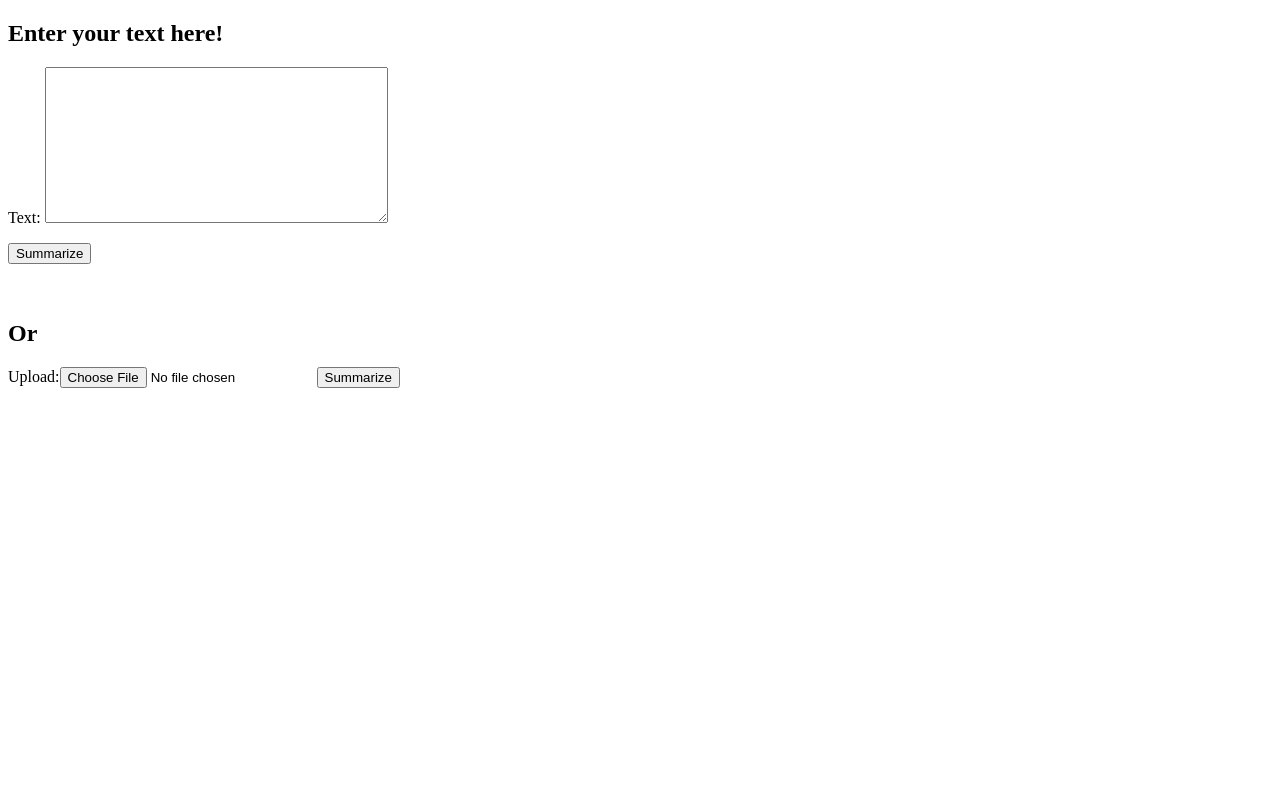
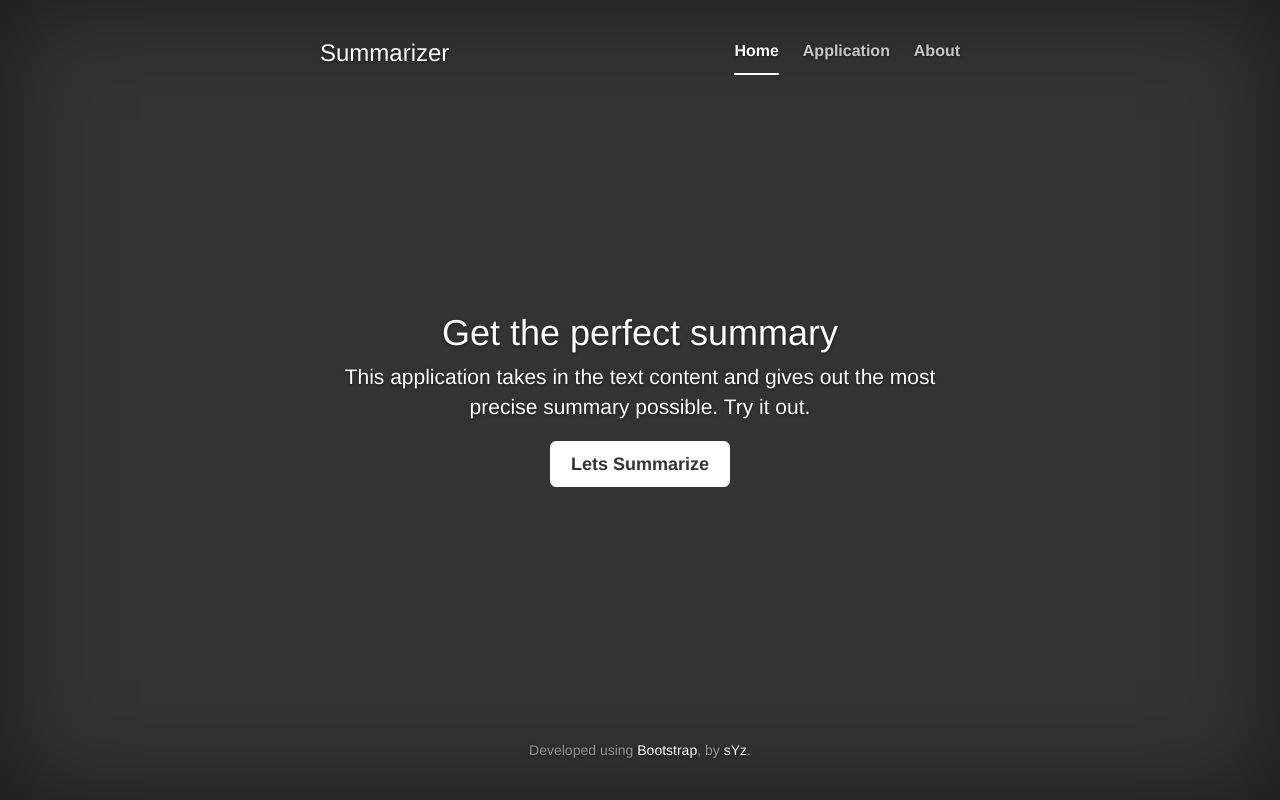
Before and after one commit to zsharique/django-summarizer, a Django app: page / in a window 1280 px wide. Run offline with Django 3.2, Linux system fonts and the light colour scheme; some libraries are stand-ins or nearby versions.

Commit message:
bootstrap implementation trial

```diff
--- /dev/null
+++ b/app/templates/base.html
@@ -0,0 +1,70 @@
+{% load staticfiles %}
+<!DOCTYPE html>
+<html lang="en">
+  <head>
+    <meta charset="utf-8">
+    <meta http-equiv="X-UA-Compatible" content="IE=edge">
+    <meta name="viewport" content="width=device-width, initial-scale=1">
+    <!-- The above 3 meta tags *must* come first in the head; any other head content must come *after* these tags -->
+    <meta name="description" content="">
+    <meta name="author" content="">
+    <!-- <link rel="icon" href="../../favicon.ico"> -->
+
+    <title>Summarizer</title>
+
+    <!-- Bootstrap core CSS -->
+    <link href="{% static 'app/css/bootstrap.min.css' %}" rel="stylesheet">
+
+    <!-- IE10 viewport hack for Surface/desktop Windows 8 bug -->
+    <link href="{% static 'app/css/ie10-viewport-bug-workaround.css' %}" rel="stylesheet">
+
+    <!-- Custom styles for this template -->
+    <link href="{% static 'app/css/cover.css' %}" rel="stylesheet">
+
+    <!-- Just for debugging purposes. Don't actually copy these 2 lines! -->
+    <!--[if lt IE 9]><script src="../../assets/js/ie8-responsive-file-warning.js"></script><![endif]-->
+    <!-- <script src="../../assets/js/ie-emulation-modes-warning.js"></script> -->
+
+    <!-- HTML5 shim and Respond.js for IE8 support of HTML5 elements and media queries -->
+    <!--[if lt IE 9]>
+      <script src="https://oss.maxcdn.com/html5shiv/3.7.2/html5shiv.min.js"></script>
+      <script src="https://oss.maxcdn.com/respond/1.4.2/respond.min.js"></script>
+    <![endif]-->
+  </head>
+
+  <body>
+
+    <div class="site-wrapper">
+
+      <div class="site-wrapper-inner">
+
+        <div class="cover-container">
+
+          {% include 'navbar.html' %}
+
+          {% block content %}
+
+          {% endblock %}
+
+          <div class="mastfoot">
+            <div class="inner">
+              <p>Developed using <a href="http://getbootstrap.com">Bootstrap</a>, by <a href="https://github.com/zsharique">sYz</a>.</p>
+            </div>
+          </div>
+
+        </div>
+
+      </div>
+
+    </div>
+
+    <!-- Bootstrap core JavaScript
+    ================================================== -->
+    <!-- Placed at the end of the document so the pages load faster -->
+    <script src="{% static 'app/js/jquery.min.js' %}"></script>
+    <script>window.jQuery || document.write('<script src="../../assets/js/vendor/jquery.min.js"><\/script>')</script>
+    <script src="{% static 'app/js/bootstrap.min.js' %}"></script>
+    <!-- IE10 viewport hack for Surface/desktop Windows 8 bug -->
+    <script src="{% static 'app/js/ie10-viewport-bug-workaround.js' %}"></script>
+  </body>
+</html>
--- /dev/null
+++ b/app/templates/home.html
@@ -0,0 +1,13 @@
+{% extends 'base.html' %}
+
+{% block content %}
+
+<div class="inner cover">
+	<h1 class="cover-heading">Get the perfect summary</h1>
+	<p class="lead">This application takes in the text content and gives out the most precise summary possible. Try it out.</p>
+	<p class="lead">
+		<a href="/app" class="btn btn-lg btn-default">Lets Summarize</a>
+	</p>
+</div>
+
+{% endblock %}
--- a/app/templates/landing.html
+++ b/app/templates/landing.html
@@ -1,7 +1,9 @@
+{% load staticfiles %}
 <!DOCTYPE html>
 <html>
 	<head><title>Summarizer</title></head>
 	<body>
+		<img src="{% static 'app/img/summarizer.png' %}" />
 		<form method="POST" action=""> {% csrf_token %}
 			<h2>Enter your text here!</h2>
 			{{ form1.as_p }}
--- /dev/null
+++ b/app/templates/navbar.html
@@ -0,0 +1,12 @@
+  <div class="masthead clearfix">
+    <div class="inner">
+      <h3 class="masthead-brand">Summarizer</h3>
+      <nav>
+        <ul class="nav masthead-nav">
+          <li class="active"><a href="/">Home</a></li>
+          <li><a href="/app">Application</a></li>
+          <li><a href="#">About</a></li>
+        </ul>
+      </nav>
+    </div>
+  </div>
--- a/app/views.py
+++ b/app/views.py
@@ -32,3 +32,7 @@ def handle_file(f):
 	para = f.read()
 	para = para.replace('\n',' ')
 	return para
+
+def home_view(request):
+	context = RequestContext(request)
+	return render_to_response("home.html", context)
--- a/summarizer/urls.py
+++ b/summarizer/urls.py
@@ -8,5 +8,7 @@ urlpatterns = [
     # url(r'^blog/', include('blog.urls')),
 
     url(r'^admin/', include(admin.site.urls)),
-	url(r'^$','app.views.landing_view'),
+    url(r'^$', 'app.views.home_view'),
+	url(r'^app/$', 'app.views.landing_view'),
+
 ]
```
